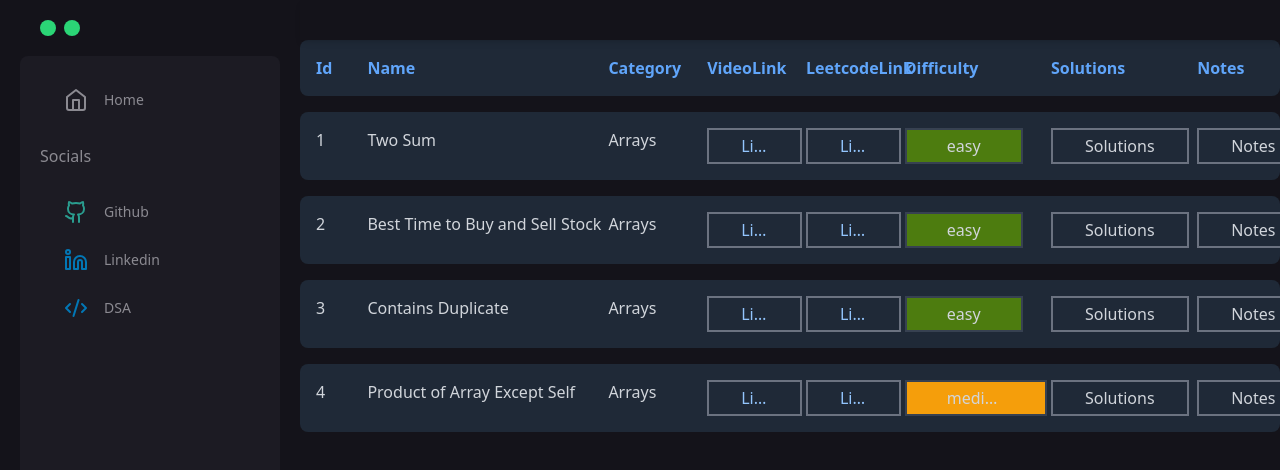
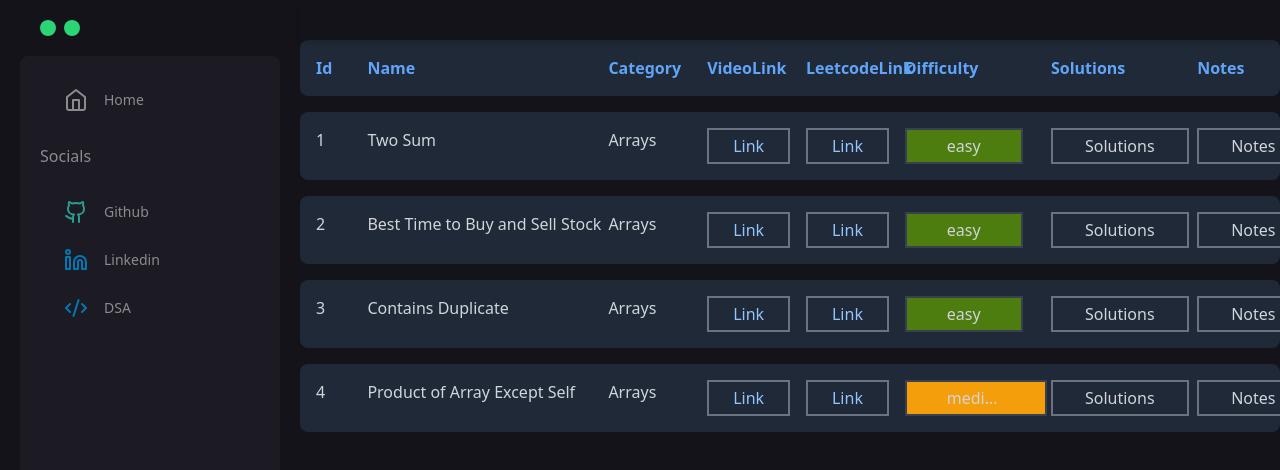
Before and after one commit to durgeshkryadav/durgesh-yadav, a Next.js app: page /dsa in a window 1280 px wide. Shown: the top 470 px of the page. Built offline with nearby package versions, Linux system fonts and the light colour scheme.

Commit message:
fixed pading

```diff
--- a/src/components/Card/DSACard.tsx
+++ b/src/components/Card/DSACard.tsx
@@ -22,7 +22,7 @@ const ProblemRow = ({ data }: IProblemRowProps) => {
         <div className='flex justify-center md:justify-start'>
           <a
             href={data.videoLink}
-            className='text-blue-300 hover:text-blue-500 hover:bg-slate-600 py-1 px-8 truncate border-2 border-solid border-gray-500'
+            className='text-blue-300 hover:text-blue-500 hover:bg-slate-600 py-1 px-6 truncate border-2 border-solid border-gray-500'
             target='_blank'
             rel='noopener noreferrer'>
             {"Link"}
@@ -31,7 +31,7 @@ const ProblemRow = ({ data }: IProblemRowProps) => {
         <div className='flex justify-center md:justify-start'>
           <a
             href={data.leetcodeLink}
-            className='text-blue-300 hover:text-blue-500 hover:bg-slate-600 py-1 px-8 truncate border-2 border-solid border-gray-500'
+            className='text-blue-300 hover:text-blue-500 hover:bg-slate-600 py-1 px-6 truncate border-2 border-solid border-gray-500'
             target='_blank'
             rel='noopener noreferrer'>
             {"Link"}
```
